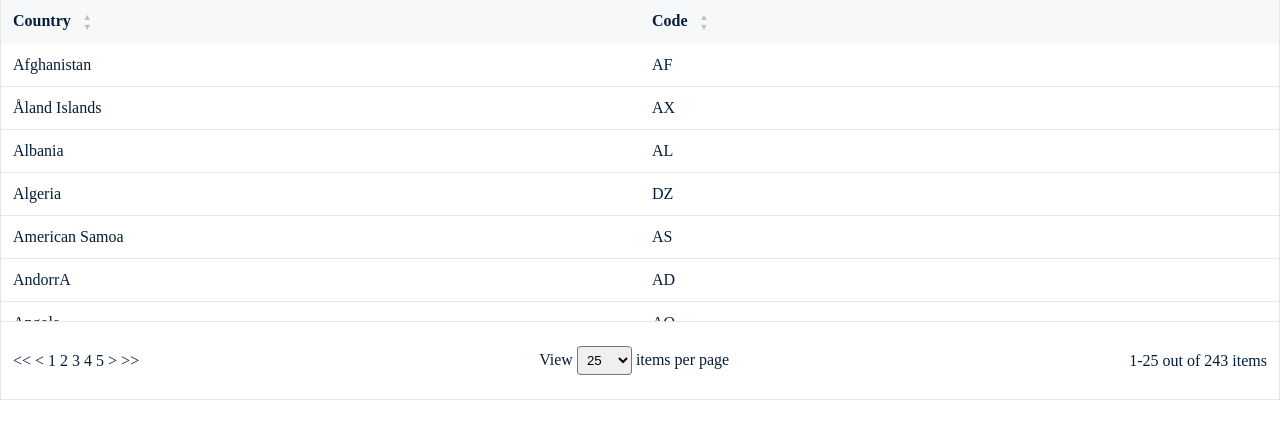
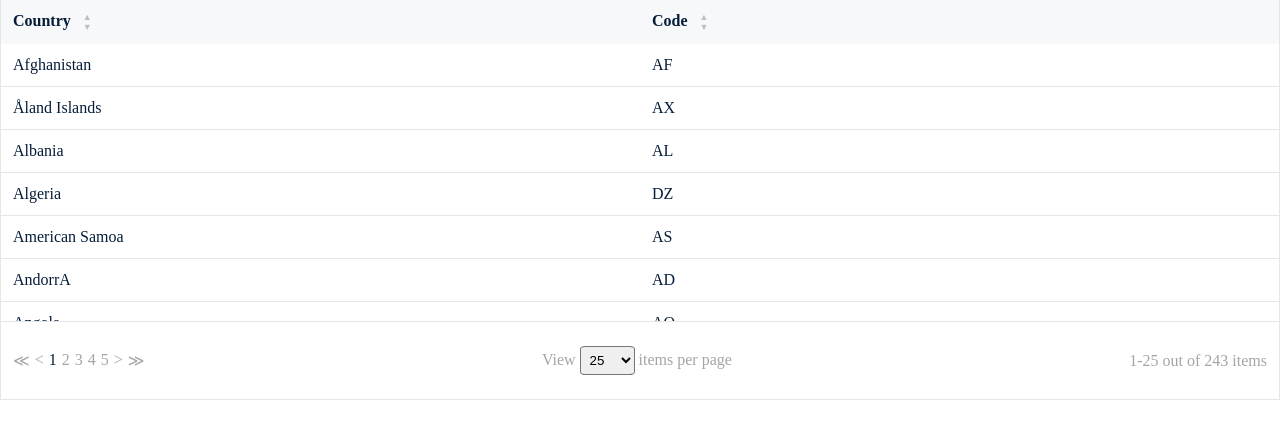
Before and after one commit to caleniuc/angular-components, an Angular app: page / in a window 1280 px wide. Shown: the top 438 px of the page. Built offline with nearby package versions, Linux system fonts and the light colour scheme.

Commit message:
Functionality for pagination - backward, previous, next, forward

```diff
--- a/src/app/pagination/pagination.component.css
+++ b/src/app/pagination/pagination.component.css
@@ -8,9 +8,29 @@
     padding: 24px 12px;
     border: 1px solid #e6e6e6;
     align-items: center;
+    color: #a5a5a5;
 }
 
 #page-size {
     padding: 5px;
     border-radius: 10%;
 }
+
+.page-selector {
+    list-style: none;
+    display: inline-flex;
+    margin: 0;
+    padding: 0;
+}
+
+.page-selector .page, .page-selector .arrow {
+    cursor: pointer;
+}
+
+.page-selector li:not(:last-child), .page-selector .page:not(:last-child) {
+    margin-right: 5px;
+}
+
+.page-selector .selected-page, .page-selector .page:hover, .page-selector .arrow:hover {
+    color: #051d39;
+}
--- a/src/app/pagination/pagination.component.html
+++ b/src/app/pagination/pagination.component.html
@@ -1,5 +1,11 @@
 <div *ngIf="!!pageSize" class="t-grid-pagination">
-    <div class="page-selector"><< < <span *ngFor="let page of getPages()" (click)="onPageNumberChange(page)">{{page + 1}} </span> > >></div>
+    <ul class="page-selector">
+        <li><span class="arrow" (click)="selectFirstPage()">≪</span></li>
+        <li><span class="arrow" (click)="selectPreviousPage()"><</span></li>
+        <li><span *ngFor="let page of getPages()" (click)="onPageNumberChange(page)" [class]="'page ' + getSelectedPageClass(page)">{{page + 1}}</span></li>
+        <li><span class="arrow" (click)="selectNextPage()">></span></li>
+        <li><span class="arrow" (click)="selectLastPage()">≫</span></li>
+    </ul>
     <div class="shown-items">
         View
         <select id="page-size" (change)="onPageSizeChange($event)">
--- a/src/app/pagination/pagination.component.ts
+++ b/src/app/pagination/pagination.component.ts
@@ -42,6 +42,27 @@ export class PaginationComponent implements OnInit {
     this.pageNumberChange.emit(page);
   }
 
+  selectFirstPage() {
+    this.onPageNumberChange(0);
+  }
+
+  selectPreviousPage() {
+    if (this.pageNumber > 1) {
+      this.onPageNumberChange(this.pageNumber - 2);
+    }
+  }
+
+  selectNextPage() {
+    const totalPages = this.calculateTotalPages();
+    if (this.pageNumber < totalPages) {
+      this.onPageNumberChange(this.pageNumber);
+    }
+  }
+
+  selectLastPage() {
+    this.onPageNumberChange(this.calculateTotalPages() - 1);
+  }
+
   getPages() {
     const totalPages = this.calculateTotalPages();
     if (totalPages < 6) {
@@ -71,4 +92,11 @@ export class PaginationComponent implements OnInit {
 
     return [...Array(this.calculateTotalPages()).keys()].slice(lowerLimit, upperLimit);
   }
+
+  getSelectedPageClass(page) {
+    if (page + 1 === this.pageNumber) {
+      return 'selected-page';
+    }
+    return '';
+  }
 }
```
